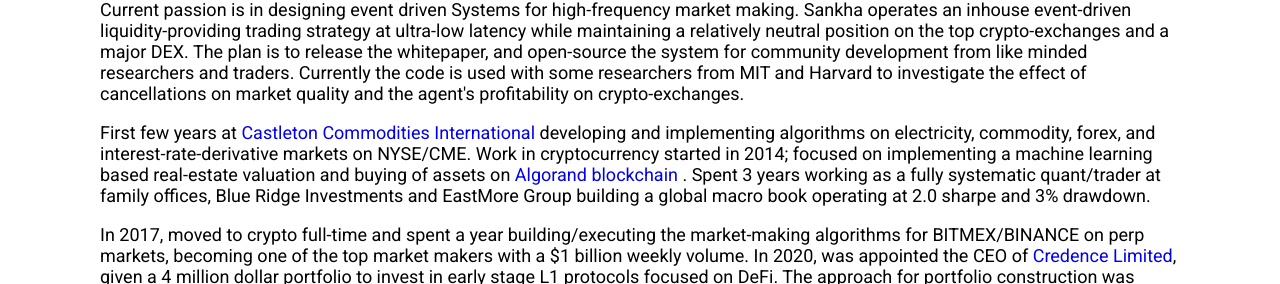
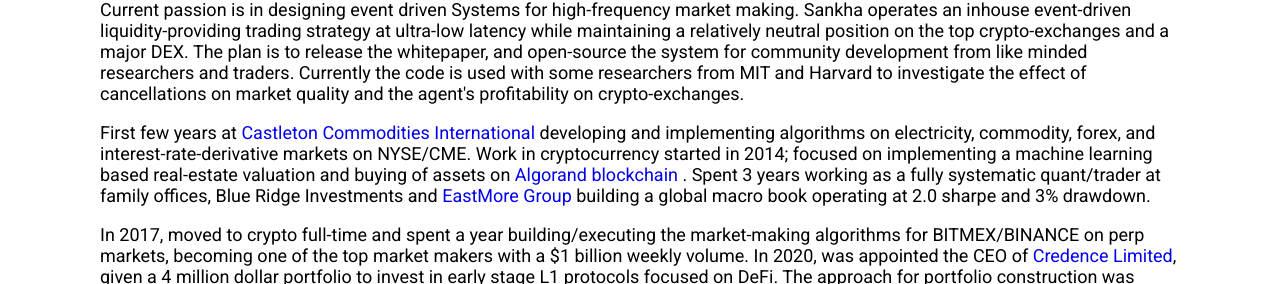
Before and after one commit to sbneo2022/sankhaprofile, a website: page index.html in a window 1280 px wide. Shown: the part 868-1152 px from the top of the page. Drawn offline with Linux system fonts and the light colour scheme.

Commit message:
add link

```diff
--- a/index.html
+++ b/index.html
@@ -223,8 +223,11 @@
           learning based real-estate valuation and buying of assets on
           <a href="https://algorand.com">Algorand blockchain </a>. Spent 3 years
           working as a fully systematic quant/trader at family offices, Blue
-          Ridge Investments and EastMore Group building a global macro book
-          operating at 2.0 sharpe and 3% drawdown.
+          Ridge Investments and
+          <a href="https://www.linkedin.com/company/eastmore-group/">
+            EastMore Group
+          </a>
+          building a global macro book operating at 2.0 sharpe and 3% drawdown.
         </p>
         <p>
           In 2017, moved to crypto full-time and spent a year building/executing
```
